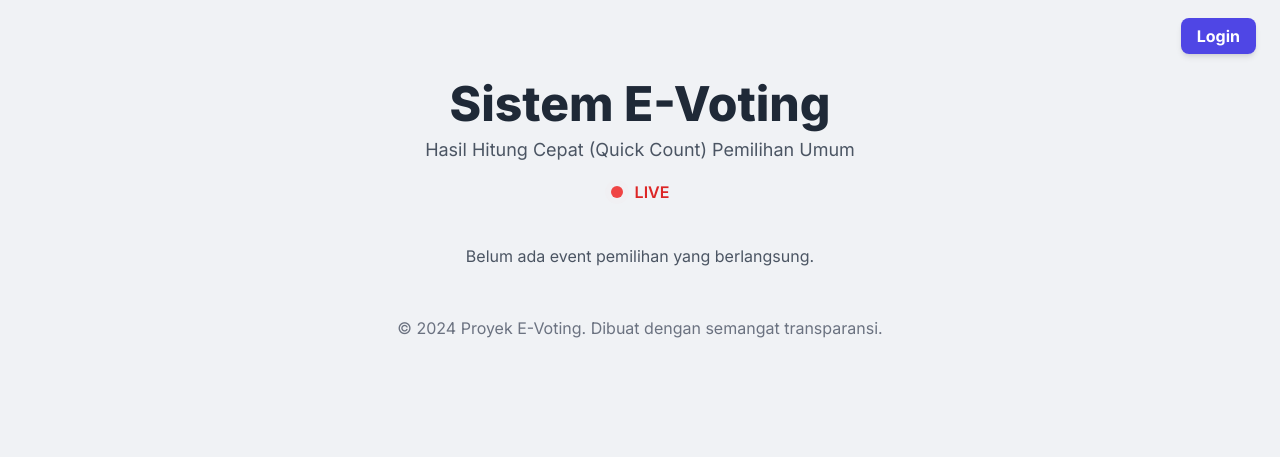
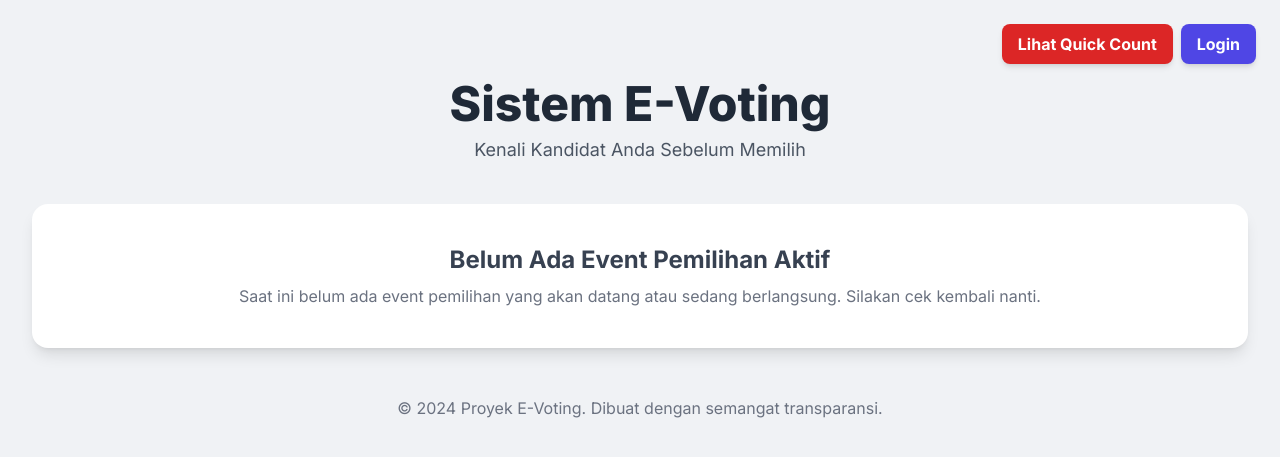
Before and after one commit to sirjosev/Help_HazelWebOnlineVote2, a PHP site: page / in a window 1280 px wide. Shown: the top 457 px of the page. Run offline with PHP 8.4, Linux system fonts and the light colour scheme; tables that the repository leaves empty or names only in its code hold one stand-in row (values such as "Sample post"); data that the repository does not hold is empty; some libraries are stand-ins or nearby versions.

Commit message:
feat: Display vision/mission on landing page and move quick count
This commit refactors the application based on user feedback.

The key changes include:
- The main landing page (`index.php`) has been redesigned. It no longer displays the quick count. Instead, it now fetches and displays the vision and mission for candidates of the most current active election event, providing valuable information to voters upfront.
- A new dedicated `quick_count.php` page has been created to house the real-time quick count functionality, which was previously on the landing page. This provides a focused view for users interested in the live results.
- The `README.md` file has been comprehensively updated to reflect all recent feature additions and structural changes, including the new vision/mission fields, the dedicated quick count page, and the updated database schema.

```diff
--- a/index.php
+++ b/index.php
@@ -1,30 +1,51 @@
+<?php
+require_once 'config/database.php';
+
+// Ambil event terbaru yang sedang atau akan berlangsung
+$event_sql = "
+    SELECT id, nama_event, posisi_jabatan, deskripsi
+    FROM events
+    WHERE waktu_selesai > NOW()
+    ORDER BY waktu_mulai ASC
+    LIMIT 1
+";
+$event_result = $conn->query($event_sql);
+$event = $event_result->fetch_assoc();
+
+$candidates = [];
+if ($event) {
+    // Ambil kandidat untuk event tersebut
+    $candidates_sql = "SELECT nama_kandidat, foto_kandidat, visi, misi FROM candidates WHERE event_id = ? ORDER BY nomor_urut ASC";
+    $stmt = $conn->prepare($candidates_sql);
+    $stmt->bind_param("i", $event['id']);
+    $stmt->execute();
+    $candidates_result = $stmt->get_result();
+    while ($row = $candidates_result->fetch_assoc()) {
+        $candidates[] = $row;
+    }
+    $stmt->close();
+}
+
+$conn->close();
+?>
 <!DOCTYPE html>
 <html lang="id">
 <head>
     <meta charset="UTF-8">
     <meta name="viewport" content="width=device-width, initial-scale=1.0">
-    <title>E-Voting - Hitung Cepat</title>
-    <!-- Memuat Tailwind CSS -->
+    <title>E-Voting - Selamat Datang</title>
     <script src="https://cdn.tailwindcss.com"></script>
-    <!-- Memuat Google Fonts: Inter -->
-    <link rel="preconnect" href="https://fonts.googleapis.com">
-    <link rel="preconnect" href="https://fonts.gstatic.com" crossorigin>
     <link href="https://fonts.googleapis.com/css2?family=Inter:wght@400;500;600;700;800&display=swap" rel="stylesheet">
     <style>
-        /* Menggunakan font Inter sebagai default */
-        body {
-            font-family: 'Inter', sans-serif;
-            background-color: #f0f2f5;
-        }
-        /* Animasi untuk progress bar */
-        .progress-bar-inner {
-            transition: width 0.5s ease-in-out;
-        }
+        body { font-family: 'Inter', sans-serif; background-color: #f0f2f5; }
     </style>
 </head>
 <body>
     <!-- Tombol Aksi di Pojok Kanan Atas -->
-    <div class="absolute top-0 right-0 p-4 md:p-6">
+    <div class="absolute top-0 right-0 p-4 md:p-6 z-10 flex space-x-2">
+        <a href="quick_count.php" class="bg-red-600 hover:bg-red-700 text-white font-bold py-2 px-4 rounded-lg text-sm md:text-base transition-colors duration-300 shadow-md">
+            Lihat Quick Count
+        </a>
         <a href="auth/login.php" class="bg-indigo-600 hover:bg-indigo-700 text-white font-bold py-2 px-4 rounded-lg text-sm md:text-base transition-colors duration-300 shadow-md">
             Login
         </a>
@@ -34,30 +55,57 @@
         <!-- Header -->
         <header class="text-center mb-10 pt-16 md:pt-12">
             <h1 class="text-4xl md:text-5xl font-extrabold text-gray-800">Sistem E-Voting</h1>
-            <p class="text-lg text-gray-600 mt-2">Hasil Hitung Cepat (Quick Count) Pemilihan Umum</p>
-            <div class="mt-4 inline-flex items-center">
-                <span class="relative flex h-3 w-3">
-                  <span class="animate-ping absolute inline-flex h-full w-full rounded-full bg-red-400 opacity-75"></span>
-                  <span class="relative inline-flex rounded-full h-3 w-3 bg-red-500"></span>
-                </span>
-                <span class="ml-3 font-semibold text-red-600">LIVE</span>
-            </div>
+            <p class="text-lg text-gray-600 mt-2">Kenali Kandidat Anda Sebelum Memilih</p>
         </header>
 
-        <!-- Kontainer untuk semua kartu event pemilihan -->
-        <main id="quick-count-container" class="grid grid-cols-1 md:grid-cols-2 lg:grid-cols-3 gap-8">
-            <!-- Kartu event akan dimuat oleh JavaScript di sini -->
-            <!-- Contoh struktur kartu (akan dihapus dan diganti data live) -->
-            <div class="bg-white p-6 rounded-2xl shadow-lg border border-gray-200 animate-pulse">
-                <div class="h-6 bg-gray-300 rounded w-3/4 mb-2"></div>
-                <div class="h-4 bg-gray-300 rounded w-1/2 mb-6"></div>
-                <div class="space-y-4">
-                    <div class="h-10 bg-gray-300 rounded"></div>
-                    <div class="h-10 bg-gray-300 rounded"></div>
-                    <div class="h-10 bg-gray-300 rounded"></div>
+        <!-- Konten Utama: Visi & Misi Kandidat -->
+        <main>
+            <?php if ($event && !empty($candidates)): ?>
+                <div class="bg-white p-6 md:p-8 rounded-2xl shadow-lg border border-gray-200">
+                    <h2 class="text-2xl md:text-3xl font-bold text-gray-900 text-center"><?php echo htmlspecialchars($event['nama_event']); ?></h2>
+                    <p class="text-md text-gray-600 text-center mb-8"><?php echo htmlspecialchars($event['posisi_jabatan']); ?></p>
+
+                    <div class="grid grid-cols-1 lg:grid-cols-<?php echo count($candidates) > 1 ? '2' : '1'; ?> gap-8">
+                        <?php foreach ($candidates as $candidate): ?>
+                            <div class="border border-gray-200 rounded-xl p-6 hover:shadow-md transition-shadow duration-300">
+                                <div class="flex items-center space-x-4 mb-4">
+                                    <img src="<?php echo $base_url . 'assets/images/' . htmlspecialchars($candidate['foto_kandidat'] ?: 'placeholder.png'); ?>" alt="Foto <?php echo htmlspecialchars($candidate['nama_kandidat']); ?>" class="w-20 h-20 rounded-full object-cover border-2 border-indigo-200">
+                                    <div>
+                                        <h3 class="text-xl font-bold text-gray-800"><?php echo htmlspecialchars($candidate['nama_kandidat']); ?></h3>
+                                    </div>
+                                </div>
+
+                                <div class="space-y-4">
+                                    <div>
+                                        <h4 class="font-semibold text-lg text-gray-700 border-b pb-1 mb-2">Visi</h4>
+                                        <p class="text-gray-600 text-sm"><?php echo nl2br(htmlspecialchars($candidate['visi'] ?? 'Visi belum tersedia.')); ?></p>
+                                    </div>
+                                    <div>
+                                        <h4 class="font-semibold text-lg text-gray-700 border-b pb-1 mb-2">Misi</h4>
+                                        <ul class="list-disc list-inside text-gray-600 text-sm space-y-1">
+                                            <?php
+                                            if (!empty($candidate['misi'])) {
+                                                $misi_items = explode(',', htmlspecialchars($candidate['misi']));
+                                                foreach ($misi_items as $item) {
+                                                    echo '<li>' . trim($item) . '</li>';
+                                                }
+                                            } else {
+                                                echo '<li>Misi belum tersedia.</li>';
+                                            }
+                                            ?>
+                                        </ul>
+                                    </div>
+                                </div>
+                            </div>
+                        <?php endforeach; ?>
+                    </div>
                 </div>
-                <div class="h-4 bg-gray-300 rounded w-1/3 mt-6 ml-auto"></div>
-            </div>
+            <?php else: ?>
+                <div class="text-center bg-white p-10 rounded-2xl shadow-lg">
+                    <h2 class="text-2xl font-bold text-gray-700">Belum Ada Event Pemilihan Aktif</h2>
+                    <p class="text-gray-500 mt-2">Saat ini belum ada event pemilihan yang akan datang atau sedang berlangsung. Silakan cek kembali nanti.</p>
+                </div>
+            <?php endif; ?>
         </main>
 
         <!-- Footer -->
@@ -65,102 +113,5 @@
             <p>&copy; 2024 Proyek E-Voting. Dibuat dengan semangat transparansi.</p>
         </footer>
     </div>
-
-    <script>
-        // Elemen kontainer untuk menampung kartu-kartu quick count
-        const container = document.getElementById('quick-count-container');
-
-        /**
-         * Fungsi untuk mengambil data quick count dari backend API.
-         * Secara periodik, fungsi ini akan dipanggil untuk memperbarui tampilan.
-         */
-        async function fetchQuickCountData() {
-            try {
-                // --- BAGIAN UNTUK KONEKSI KE BACKEND ---
-                // Mengambil data langsung dari API quick count.
-                const response = await fetch('api/quick_count.php');
-
-                if (!response.ok) {
-                    throw new Error(`HTTP error! status: ${response.status}`);
-                }
-
-                const data = await response.json();
-                // -----------------------------------------
-
-                updateUI(data);
-
-            } catch (error) {
-                console.error('Gagal mengambil data quick count:', error);
-                container.innerHTML = `<p class="text-center text-red-500 col-span-full">Tidak dapat memuat data. Silakan coba lagi nanti.</p>`;
-            }
-        }
-
-        /**
-         * Fungsi untuk memperbarui tampilan (UI) berdasarkan data yang diterima.
-         * @param {Array} events - Array berisi objek-objek event pemilihan.
-         */
-        function updateUI(events) {
-            // Kosongkan kontainer sebelum mengisi dengan data baru
-            container.innerHTML = '';
-
-            if (!events || events.length === 0) {
-                container.innerHTML = `<p class="text-center text-gray-600 col-span-full">Belum ada event pemilihan yang berlangsung.</p>`;
-                return;
-            }
-
-            events.forEach(event => {
-                const totalVotes = event.candidates.reduce((sum, candidate) => sum + candidate.votes, 0);
-
-                // Membuat HTML untuk setiap kandidat
-                const candidatesHtml = event.candidates.map(candidate => {
-                    const percentage = totalVotes > 0 ? ((candidate.votes / totalVotes) * 100).toFixed(2) : 0;
-                    // API sekarang menyediakan URL lengkap
-                    const imageUrl = candidate.image;
-                    return `
-                        <div class="mb-4">
-                             <img src="${imageUrl}" alt="${candidate.name}" class="w-full aspect-[16/9] rounded-lg object-cover mb-3 shadow-sm border">
-                            <div class="flex justify-between items-center mb-1">
-                                <span class="font-semibold text-gray-700">${candidate.name}</span>
-                                <span class="text-sm font-bold text-gray-800">${percentage}%</span>
-                            </div>
-                            <div class="w-full bg-gray-200 rounded-full h-5">
-                                <div class="bg-indigo-600 h-5 rounded-full text-white text-xs font-medium flex items-center justify-center progress-bar-inner" style="width: ${percentage}%">
-                                   ${candidate.votes.toLocaleString('id-ID')} Suara
-                                </div>
-                            </div>
-                        </div>
-                    `;
-                }).join('');
-
-                // Membuat kartu event
-                const eventCard = `
-                    <div class="bg-white p-6 rounded-2xl shadow-lg border border-gray-200 transform hover:-translate-y-1 transition-transform duration-300">
-                        <h2 class="text-xl font-bold text-gray-900">${event.eventName}</h2>
-                        <p class="text-sm text-gray-500 mb-6">${event.position}</p>
-                        <div>
-                            ${candidatesHtml}
-                        </div>
-                        <div class="text-right mt-4 text-sm text-gray-600 font-medium">
-                            Total Suara Masuk: <span class="font-bold">${totalVotes.toLocaleString('id-ID')}</span>
-                        </div>
-                    </div>
-                `;
-
-                // Menambahkan kartu ke kontainer
-                container.innerHTML += eventCard;
-            });
-        }
-
-
-        // --- INISIALISASI ---
-        // Panggil fungsi untuk pertama kali saat halaman dimuat
-        document.addEventListener('DOMContentLoaded', () => {
-            fetchQuickCountData();
-
-            // Atur interval untuk memperbarui data setiap 5 detik (5000 ms)
-            setInterval(fetchQuickCountData, 5000);
-        });
-    </script>
-
 </body>
 </html>
```
Also changed, not shown: quick_count.php (added, +166 -0 lines), README.md.
